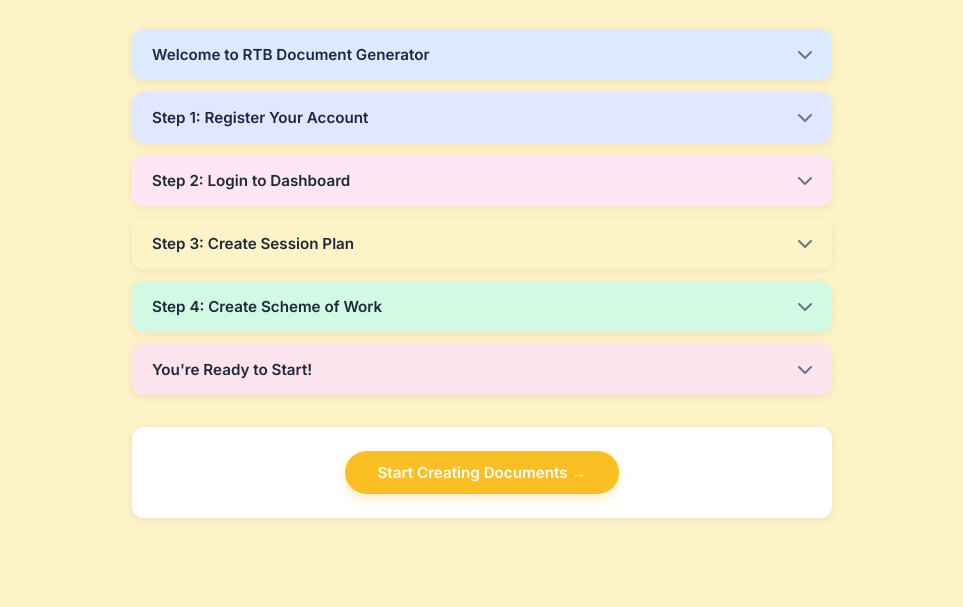
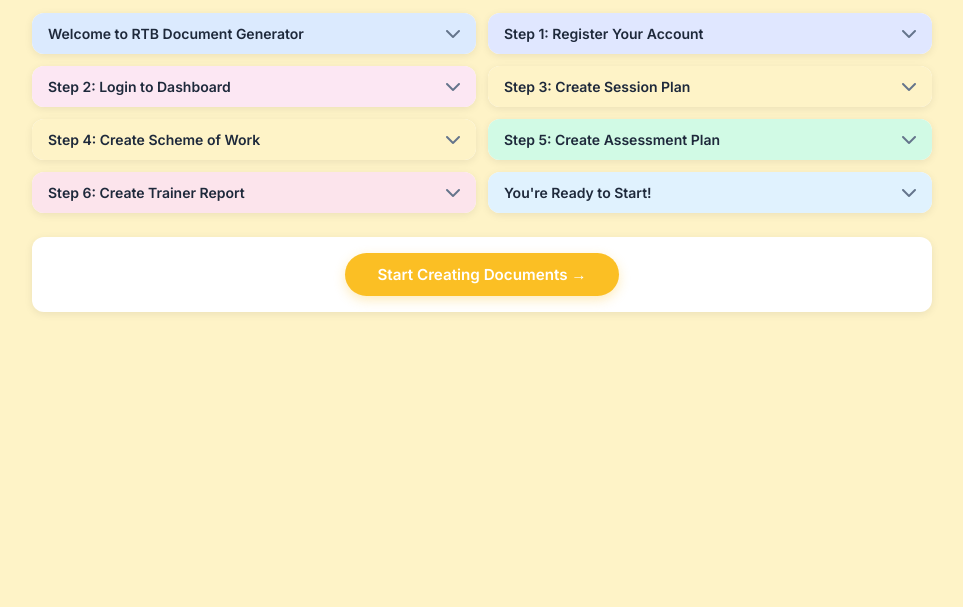
Before and after one commit to Leonardus437/rtb-document-planner, a website: page frontend/user-guide.html in a window 1280 px wide. Shown: the part 193-800 px from the top of the page, without its empty margins (158-1121 px from the left). Drawn offline with Linux system fonts and the light colour scheme.

Commit message:
Add assessment plan & trainer report, 2-column grid, compact design, no scrolling

```diff
--- a/frontend/user-guide.html
+++ b/frontend/user-guide.html
@@ -14,17 +14,18 @@
             font-family: 'Inter', sans-serif;
             background: #fef3c7;
             min-height: 100vh;
-            padding: 2rem 1rem;
+            padding: 1.5rem 1rem;
+            overflow-y: auto;
         }
 
         .container {
-            max-width: 700px;
+            max-width: 900px;
             margin: 0 auto;
         }
 
         .header {
             text-align: center;
-            margin-bottom: 2rem;
+            margin-bottom: 1.5rem;
         }
 
         .back-btn {
@@ -76,9 +77,15 @@
         }
 
         .accordion {
-            display: flex;
-            flex-direction: column;
+            display: grid;
+            grid-template-columns: repeat(2, 1fr);
             gap: 0.75rem;
+        }
+
+        @media (max-width: 768px) {
+            .accordion {
+                grid-template-columns: 1fr;
+            }
         }
 
         .accordion-item {
@@ -89,7 +96,7 @@
         }
 
         .accordion-header {
-            padding: 1rem 1.25rem;
+            padding: 0.75rem 1rem;
             cursor: pointer;
             display: flex;
             justify-content: space-between;
@@ -101,8 +108,10 @@
         .accordion-item:nth-child(2) .accordion-header { background: #e0e7ff; }
         .accordion-item:nth-child(3) .accordion-header { background: #fce7f3; }
         .accordion-item:nth-child(4) .accordion-header { background: #fef3c7; }
-        .accordion-item:nth-child(5) .accordion-header { background: #d1fae5; }
-        .accordion-item:nth-child(6) .accordion-header { background: #fce4ec; }
+        .accordion-item:nth-child(5) .accordion-header { background: #fef3c7; }
+        .accordion-item:nth-child(6) .accordion-header { background: #d1fae5; }
+        .accordion-item:nth-child(7) .accordion-header { background: #fce4ec; }
+        .accordion-item:nth-child(8) .accordion-header { background: #e0f2fe; }
 
         .accordion-header:hover {
             opacity: 0.9;
@@ -111,7 +120,7 @@
         .accordion-title {
             font-weight: 600;
             color: #1e293b;
-            font-size: 0.95rem;
+            font-size: 0.875rem;
         }
 
         .accordion-icon {
@@ -130,47 +139,47 @@
         }
 
         .accordion-body {
-            padding: 1.25rem;
+            padding: 1rem;
             border-top: 1px solid #e2e8f0;
         }
 
         .description {
             color: #64748b;
-            font-size: 0.875rem;
-            margin-bottom: 1rem;
-            line-height: 1.6;
+            font-size: 0.8rem;
+            margin-bottom: 0.75rem;
+            line-height: 1.5;
         }
 
         .features {
             display: flex;
             flex-direction: column;
-            gap: 0.75rem;
+            gap: 0.5rem;
         }
 
         .feature {
-            padding: 0.75rem;
+            padding: 0.5rem;
             background: #f8fafc;
-            border-radius: 0.5rem;
+            border-radius: 0.4rem;
             border-left: 3px solid #3b82f6;
         }
 
         .feature-title {
             font-weight: 600;
             color: #1e293b;
-            font-size: 0.85rem;
-            margin-bottom: 0.25rem;
+            font-size: 0.8rem;
+            margin-bottom: 0.15rem;
         }
 
         .feature-text {
             color: #64748b;
-            font-size: 0.8rem;
-            line-height: 1.4;
+            font-size: 0.75rem;
+            line-height: 1.3;
         }
 
         .footer {
             text-align: center;
-            margin-top: 2rem;
-            padding: 1.5rem;
+            margin-top: 1.5rem;
+            padding: 1rem;
             background: white;
             border-radius: 0.75rem;
             box-shadow: 0 2px 8px rgba(0,0,0,0.08);
@@ -269,6 +278,26 @@
                         ]
                     },
                     {
+                        title: 'Step 5: Create Assessment Plan',
+                        description: 'Generate RTB assessment plans with module-based wizard.',
+                        features: [
+                            { title: 'Module Cards', text: 'Add multiple modules with individual assessment details' },
+                            { title: '13-Column Format', text: 'Official RTB assessment plan layout' },
+                            { title: 'Complete Details', text: 'Module code, LO, assessment type, trainer, candidates, date, resources' },
+                            { title: 'Landscape DOCX', text: 'Times New Roman 14pt, professional output' }
+                        ]
+                    },
+                    {
+                        title: 'Step 6: Create Trainer Report',
+                        description: 'Upload Excel marks file and generate RTB trainer assessment reports.',
+                        features: [
+                            { title: 'Excel Upload', text: 'Upload student marks from any Excel format' },
+                            { title: 'AI Parser', text: 'Automatically detects columns and normalizes marks to percentages' },
+                            { title: 'RTB Calculations', text: '40% formative + 60% summative with Pass/Fail decisions' },
+                            { title: 'Professional Report', text: '10-column table with summary statistics' }
+                        ]
+                    },
+                    {
                         title: 'You\'re Ready to Start!',
                         description: 'Join thousands of Rwandan TVET teachers creating professional documents effortlessly.',
                         features: [
@@ -330,6 +359,26 @@
                             { title: 'Amaherezo Atatu', text: 'Tegura ibigize Igihembwe 1, 2, na 3' },
                             { title: 'Format y\'Inkingi 9', text: 'Imiterere yemewe na RTB ifite ibice byose bisabwa' },
                             { title: 'Inyandiko Yuzuye', text: 'Bookman Old Style 12pt, landscape orientation' }
+                        ]
+                    },
+                    {
+                        title: 'Intambwe 5: Kora Assessment Plan',
+                        description: 'Kora assessment plans zikurikije RTB ukoresheje wizard.',
+                        features: [
+                            { title: 'Amakarita ya Module', text: 'Ongeraho modules nyinshi hamwe n\'ibisobanuro bya buri module' },
+                            { title: 'Format y\'Inkingi 13', text: 'Imiterere y\'assessment plan yemewe na RTB' },
+                            { title: 'Ibisobanuro Byuzuye', text: 'Code ya module, LO, ubwoko bw\'assessment, trainer, abanyeshuri, itariki, ibikoresho' },
+                            { title: 'Landscape DOCX', text: 'Times New Roman 14pt, inyandiko yuzuye' }
+                        ]
+                    },
+                    {
+                        title: 'Intambwe 6: Kora Trainer Report',
+                        description: 'Ohereza dosiye ya Excel y\'amanota ukore raporo y\'umwarimu ikurikije RTB.',
+                        features: [
+                            { title: 'Ohereza Excel', text: 'Ohereza amanota y\'abanyeshuri ukoresheje format iyo ari yo yose ya Excel' },
+                            { title: 'AI Parser', text: 'Ikora byonyine gusoma inkingi no guhindura amanota kuri pourcentage' },
+                            { title: 'Imibare ya RTB', text: '40% formative + 60% summative hamwe n\'icyemezo cyo gutsinda cyangwa kunanirwa' },
+                            { title: 'Raporo Yuzuye', text: 'Imbonerahamwe y\'inkingi 10 hamwe n\'imibare y\'incamake' }
                         ]
                     },
                     {
```
